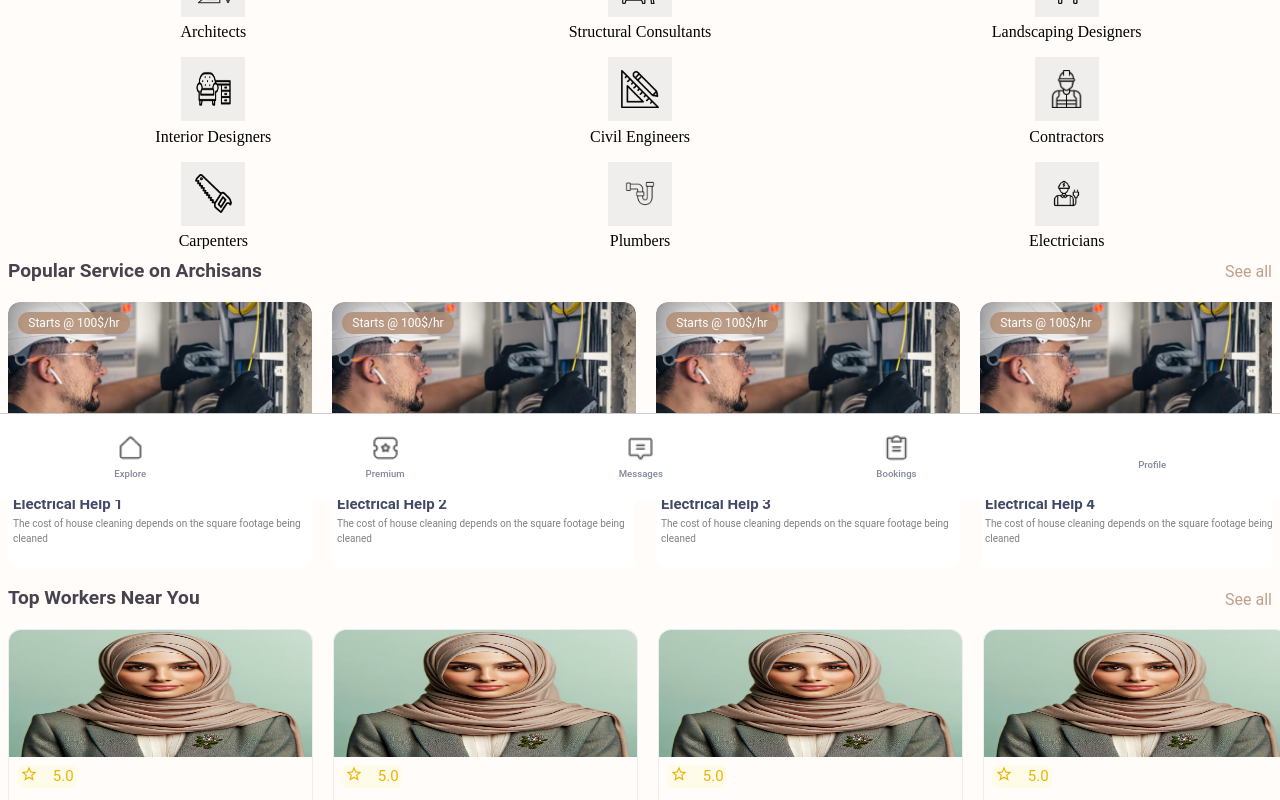
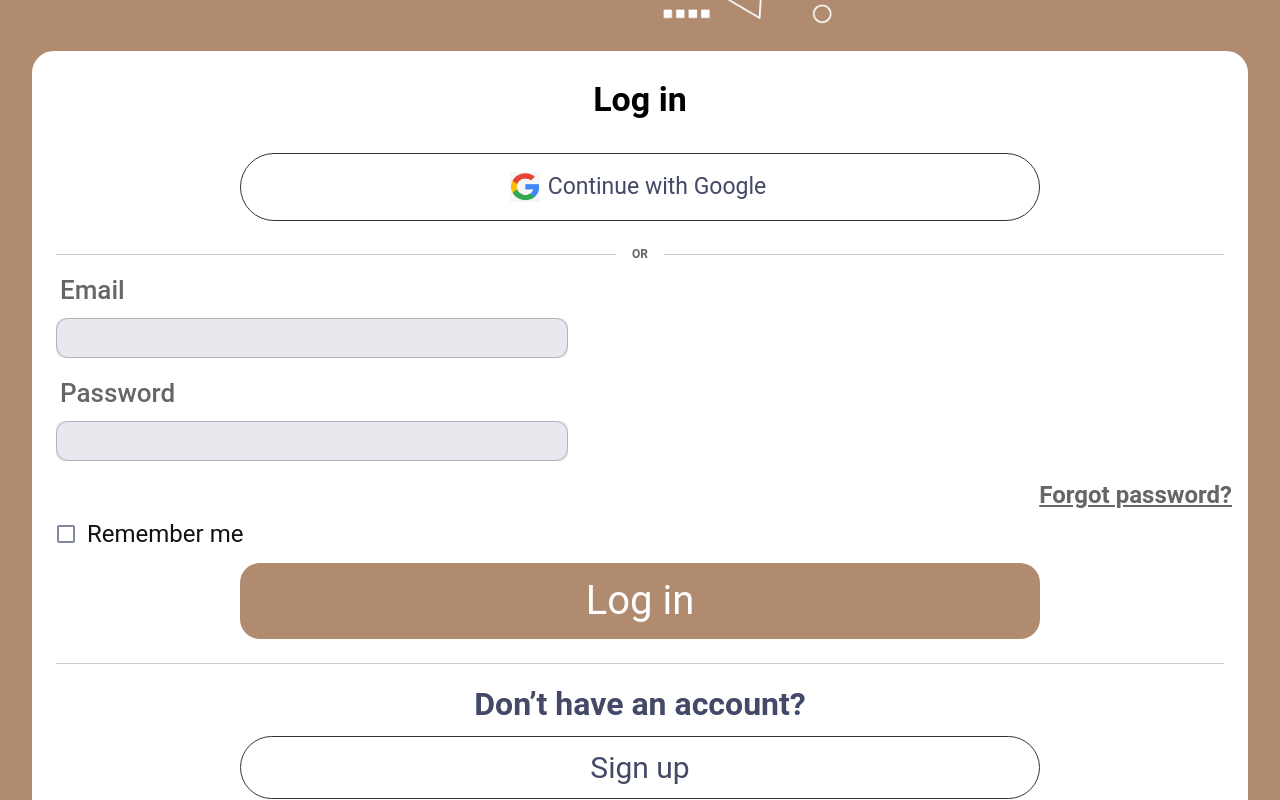
Before and after one commit to AKHIL-JOSE-10/Construction, a React (Vite) app: page / in a window 1280 px wide. Shown: the part 300-1100 px from the top of the page. Built offline with nearby package versions, Linux system fonts and the light colour scheme; grey boxes are pictures that could not be loaded; some icons are missing.

Commit message:
mob authentication

```diff
--- a/src/App.jsx
+++ b/src/App.jsx
@@ -11,6 +11,7 @@ import MobNotification from './pages/Mobile/mobNotification';
 import Signinpage from './pages/signinpage';
 import Home from "./modules/pages/Home/Mobile/Home"
 import Profile from "./modules/pages/Profile/Profile"
+import Mobsignin from './pages/Mobile/Authentication/mobsignin';
 function App() {
   return (
     // <Signinpage/>
@@ -22,9 +23,10 @@ function App() {
   //  <ServiceCategory/>
   // <MobSettings/>
   // // <MobNotification />
-  <Home/>
+  // <Home/>
   // <Profile/>
   // <Bookings/>
+  <Mobsignin/>
   );
 }
 
--- a/src/modules/components/signin-up/headingcontent.jsx
+++ b/src/modules/components/AuthComponent/AuthenticationHeadingContent.jsx
@@ -1,7 +1,7 @@
 import {Box,Grid,Typography} from '@mui/material'
 import Signupimg from '../../../assets/signup.png';
 
-export const Headingcontent = ({mainheading,subheading}) => {
+export const AuthenticationHeadingContent = ({mainheading,subheading}) => {
   return (
             <Grid sx={{display:'flex', flexDirection:'column', width: {lg:'50vh',md:'31vh',sm:'30vh',xs:'23vh'},ml: {lg:8 ,md:8,sm:2,xs:5}, mt: {lg:8,md:8,sm:8,xs:-5} }}>
           <Typography sx={{fontSize:{lg:'2.3rem',md:'1.9rem',sm:'2rem',xs:'1.8rem'} }}color='white' mb={2} fontWeight={'bold'}>
--- /dev/null
+++ b/src/modules/components/Mobile/mobAuthHeading.jsx
@@ -0,0 +1,24 @@
+import { Grid, Typography, Box  } from '@mui/material';
+import Signupimg from '../../../assets/signup.png';
+
+const MobAuthHeading = ({heading1, heading2}) => {
+    return (
+        <Grid sx={{ display: 'flex', flexDirection: 'column',alignItems:'center' }}>
+            <Typography sx={{ fontSize:{xs:'2.5rem',sm:'3.8rem',md:'5rem'}, color: 'white', fontWeight: 'bold' }} >
+                {heading1}
+            </Typography>
+            <Box sx={{ display: 'flex', flexDirection: 'row', alignItems: 'center' }}>
+                <Typography sx={{ fontSize:{xs:'2.5rem',sm:'3.5rem',md:'5rem'}, color: 'white', mb: 2, mr: 3, fontWeight: 'bold' }}> {heading2}</Typography>
+                <Box
+                    component="img"
+                    src={Signupimg}
+                    alt="My image"
+                    sx={{ width:{xs:"100px",sm:'170px',md:'200px'}, height: 'auto', borderRadius: 2 }}
+                />
+            </Box>
+
+        </Grid>
+    )
+}
+
+export default MobAuthHeading
--- a/src/modules/layouts/authenticationLayout.jsx
+++ b/src/modules/layouts/authenticationLayout.jsx
@@ -1,13 +1,13 @@
 import React from 'react'
 import { Grid, Typography, Box, TextField, InputAdornment, Checkbox, FormControlLabel, Stack, Button } from '@mui/material';
-import { Headingcontent } from '../components/signin-up/headingcontent';
+import { AuthenticationHeadingContent } from '../components/AuthComponent/AuthenticationHeadingContent';
 const AuthenticationLayout = ({mainheading,subheading,children }) => {
     return (
         <Grid container sx={{ bgcolor: '#B08B6F', minHeight: '100vh', display: 'flex', alignItems: 'center', justifyContent: 'center' }} >
 
             <Grid bgcolor={'#B08B6F'} sx={{ minHeight: '80vh', width: { lg: '140vh', md: '120vh', sm: '80vh' }, display: 'flex', flexDirection: { lg: 'row', md: 'row', sm: 'row', xs: 'column' }, borderRadius: { xs: 10, sm: 0 } }}>
 
-                <Headingcontent mainheading={mainheading} subheading={subheading} />
+                <AuthenticationHeadingContent mainheading={mainheading} subheading={subheading} />
 
                 <Grid>
                     <Box sx={{ height: { xs: '63vh', sm: '75vh' }, width: { xs: '40vh', sm: '45vh', md: '65vh' }, bgcolor: 'white', borderRadius: { xs: '16px', sm: '15px' }, ml: { lg: 10, md: 10, sm: 1 ,xs:0}, mt: { xs: 0, sm: 4 }, border: { xs: '2px solid #B08B6F', sm: 'none' } }}>
--- a/src/pages/Mobile/Authentication/mobsignin.jsx
+++ b/src/pages/Mobile/Authentication/mobsignin.jsx
@@ -1,10 +1,134 @@
-import Signinuplayout from '../modules/layouts/signin-uplayout/signin-uplayout'
 import { Grid, Typography, Box, TextField, Checkbox, FormControlLabel, Stack, Button } from '@mui/material';
 import GoogleIcon from '../../../assets/GoogleIcon.png'
+import MobAuthHeading from '../../../modules/components/Mobile/mobAuthHeading';
 
 const Mobsignin = () => {
     return (
-        <div>mobsignin</div>
+        <Grid container sx={{ bgcolor: '#B08B6F', width:"100%", height:'100%' ,display: 'flex', alignItems: 'center', justifyContent: 'center' }} >
+
+            <Grid bgcolor={'#B08B6F'} sx={{ minHeight: '80vh', width:"100%" , display: 'flex', flexDirection: 'column' }}>
+
+
+                <MobAuthHeading heading1="Join & Build" heading2="Smart" />
+
+                <Grid sx={{display:'flex',justifyContent:'center'}}>
+                    <Box sx={{ height: 'auto', width: '95%', mb:3, bgcolor: 'white', border: '2px solid #B08B6F', borderRadius:2 }}>
+                        <Typography variant='h4' sx={{ fontWeight: '700', pt: 3.5, textAlign: 'center',}}>Log in</Typography>
+
+                        <Box px={3} pb={5} pt={4}>
+                            <Box sx={{ display: 'flex', justifyContent: 'center', mb: 3 }}>
+                                <Button
+                                    variant="outlined"
+                                    sx={{
+                                        borderRadius: '50px',
+                                        textTransform: 'none',
+                                        width:{ xs: '280px', sm: '540px', md: '800px' },
+                                        py:{xs:1.5,sm:2,md:2},
+                                        borderColor: '#333333',
+                                        color: '#333333',
+                                        '&:hover': { borderColor: 'black', backgroundColor: '#f0f0f0' }
+                                    }}
+                                    startIcon={
+                                        <Box component="img" src={GoogleIcon} alt="Google Icon" sx={{ width:{xs:20,sm:40,md:30}, height: {xs:20,sm:40,md:30} }} />
+                                    }
+                                >
+                                    <Typography sx={{ fontSize:{xs:"14px",sm:"22px",md:"23px"} }}>Continue with Google</Typography>
+                                </Button>
+                            </Box>
+
+                            <Box sx={{ display: 'flex', alignItems: 'center', mb: 1 }}>
+                                <Box sx={{ flex: 1, height: '1px', bgcolor: '#ccc' }} />
+                                <Typography sx={{ mx: 2, fontSize: '12px', color: '#666', fontWeight: 'bold' }}>OR</Typography>
+                                <Box sx={{ flex: 1, height: '1px', bgcolor: '#ccc' }} />
+                            </Box>
+
+                            <Typography sx={{ fontSize:{ xs: '15px', sm: '26px', md: '26px' }, color: '#666666', fontWeight: '550', mb:1, ml:0.5 }}>Email</Typography>
+                            <TextField
+                                size='small'
+                                required
+                                sx={{ width: { xs: '38vh', sm: '55vh', md: '64vh' }, mb: 2 }}
+                                slotProps={{
+                                    input: { sx: {  height:{ xs: '4.5vh', sm: '5vh', md: '5vh' } } }
+                                }}
+                            />
+
+                            <Typography sx={{ fontSize:{ xs: '15px', sm: '26px', md: '26px' }, color: '#666666', fontWeight: '550', mb:1 , ml:0.5}}>Password</Typography>
+                            <TextField
+                                size='small'
+                                type='password'
+                                required
+                                sx={{ width: { xs: '38vh', sm: '55vh', md: '64vh' }, mb: 2 }}
+                                slotProps={{
+                                    input: { sx: { height:{ xs: '4.5vh', sm: '5vh', md: '5vh' } } }
+                                }}
+                            />
+
+                            <Box sx={{ display: 'flex', justifyContent: 'flex-end', mr: -1 }}>
+                                <Typography
+                                    sx={{
+                                        fontSize:{ xs: '13px', sm: '24px', md: '24px' },
+                                        color: '#666666',
+                                        fontWeight: 'bold',
+                                        textDecoration: 'underline',
+                                        cursor: 'pointer'
+                                    }}
+                                >
+                                    Forgot password?
+                                </Typography>
+                            </Box>
+
+                            <FormControlLabel
+                                control={<Checkbox />}
+                                label={
+                                    <Typography sx={{ fontSize:{ xs: '14px', sm: '24px', md: '24px' }, color: '#111111' }}>Remember me</Typography>
+                                }
+                                sx={{ mt: 0 }}
+                            />
+
+                            <Stack mt={1} sx={{ alignItems: 'center' }}>
+                                <Button
+                                    sx={{
+                                        borderRadius: '20px',
+                                        bgcolor: '#B08B6F',
+                                        color: 'white',
+                                        width: { xs: '200px', sm: '440px', md: '800px' },
+                                        textTransform: 'none'
+                                    }}
+                                >
+                                    <Typography sx={{fontSize:{xs:"15px",sm:"30px",md:"40px"}, color:"white"}}>Log in</Typography>
+                                </Button>
+                            </Stack>
+
+                            <Box sx={{ display: 'flex', alignItems: 'center', mt: 3 }}>
+                                <Box sx={{ flex: 1, height: '0.9px', bgcolor: '#ccc' }} />
+                            </Box>
+
+                            <Typography sx={{ fontSize:{ xs: '13px', sm: '20px', md: '32px' }, fontWeight: 'bold', pt: 2, textAlign: 'center' }}>
+                                Don’t have an account?
+                            </Typography>
+
+                            <Box sx={{ display: 'flex', justifyContent: 'center', mt: 1 }}>
+                                <Button
+                                    variant="outlined"
+                                    sx={{
+                                        borderRadius: '50px',
+                                        textTransform: 'none',
+                                        width:{ xs: '200px', sm: '440px', md: '800px' },
+                                        borderColor: '#333333',
+                                        color: '#333333',
+                                        '&:hover': { borderColor: 'black', backgroundColor: '#f0f0f0' }
+                                    }}
+                                >
+                                    <Typography sx={{fontSize:{xs:"15px",sm:"28px",md:"30px"}}}>Sign up</Typography>
+                                </Button>
+                            </Box>
+                        </Box>
+
+                    </Box>
+                </Grid>
+
+            </Grid>
+        </Grid>
     )
 }
 
```
